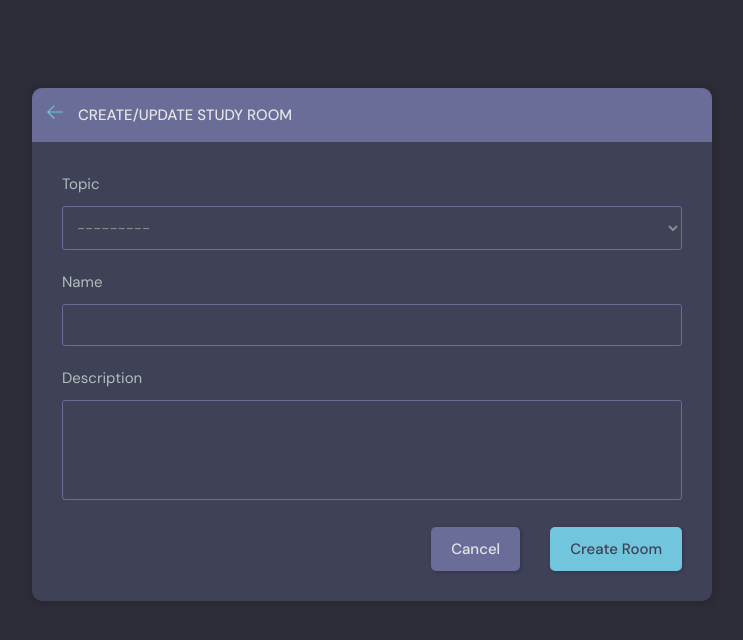
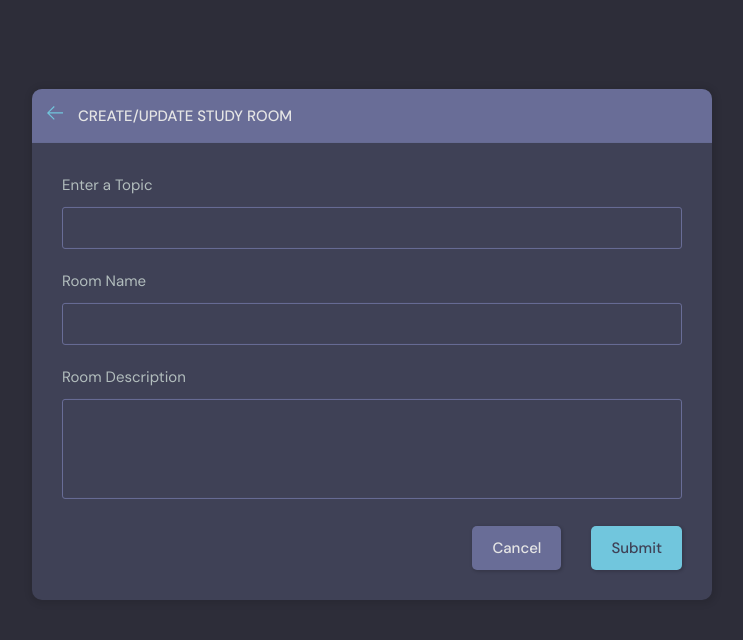
Before and after one commit to AkramExp/chat-room, a Django app: page /create-room/ in a window 1280 px wide. Shown: the part 76-716 px from the top of the page, without its empty margins (268-1011 px from the left). Run offline with Django 4.2, Linux system fonts and the light colour scheme; a user stored in the database is signed in; tables that the repository leaves empty hold one stand-in row (values such as "Sample post").

Commit message:
Update create room form model

```diff
--- a/base/templates/base/room_form.html
+++ b/base/templates/base/room_form.html
@@ -22,14 +22,26 @@
             <div class="layout__body">
                 <form class="form" action="" method="POST">
                     {% csrf_token %}
-                    {% for field in form %}
                     <div class="form__group">
-                        <label for="room_name">{{field.label}}</label>
-                        {{field}}
-<!--                        <input id="room_name" name="room_name" type="text"-->
-<!--                               placeholder="E.g. Mastering Python + Django"/>-->
+                        <label for="room_topic">Enter a Topic</label>
+                        <input required type="text" name="topic" list="topic-list" />
+                        <datalist id="topic-list">
+                            <select id="room-topic">
+                                {% for topic in topics %}
+                                <option value="Python">{{topic.name}}</option>
+                                {% endfor %}
+                            </select>
+                        </datalist>
                     </div>
-                    {% endfor %}
+
+                    <div class="form__group">
+                        <label for="room_name">Room Name</label>
+                        {{form.name}}
+                    </div>
+                    <div class="form__group">
+                        <label for="room_description">Room Description</label>
+                        {{form.description}}
+                    </div>
 
 <!--                    <div class="form__group">-->
 <!--                        <label for="room_topic">Topic</label>-->
@@ -51,7 +63,7 @@
 <!--                    </div>-->
                     <div class="form__action">
                         <a class="btn btn--dark" href="index.html">Cancel</a>
-                        <button class="btn btn--main" type="submit">Create Room</button>
+                        <button class="btn btn--main" type="submit">Submit</button>
                     </div>
                 </form>
             </div>
--- a/base/views.py
+++ b/base/views.py
@@ -93,32 +93,39 @@ def room(request, pk):
 @login_required(login_url='login')
 def createRoom(request):
     form = RoomForm()
+    topics = Topic.objects.all()
     if request.method == 'POST':
-        form = RoomForm(request.POST)
-        if form.is_valid():
-            room = form.save()
-            room.host = request.user
-            room.save()
-            return redirect('home')
-    context = {'form': form}
+        topic_name = request.POST.get('topic')
+        topic, created = Topic.objects.get_or_create(name=topic_name)
+
+        Room.objects.create(
+            host=request.user,
+            topic=topic,
+            name=request.POST.get('name'),
+            description=request.POST.get('description')
+        )
+        return redirect('home')
+
+    context = {'form': form, 'topics': topics}
     return render(request, 'base/room_form.html/', context)
 
 
 @login_required(login_url='login')
 def updateRoom(request, pk):
+    topics = Topic.objects.all()
     room = Room.objects.get(id=pk)
     form = RoomForm(instance=room)
 
-    if request.user != room.host:
-        return HttpResponse('You are not allowed here')
+    if request.method == 'POST':
+        topic_name = request.POST.get('topic')
+        topic, created = Topic.objects.get_or_create(name=topic_name)
+        room.name = request.POST.get('name')
+        room.topic = topic
+        room.description = request.POST.get('description')
+        room.save()
+        return redirect('home')
 
-    if request.method == 'POST':
-        form = RoomForm(request.POST, instance=room)
-        if form.is_valid():
-            form.save()
-            return redirect('home')
-
-    context = {'form': form}
+    context = {'form': form, 'topics': topics, 'room': room}
     return render(request, 'base/room_form.html', context)
 
 
```
